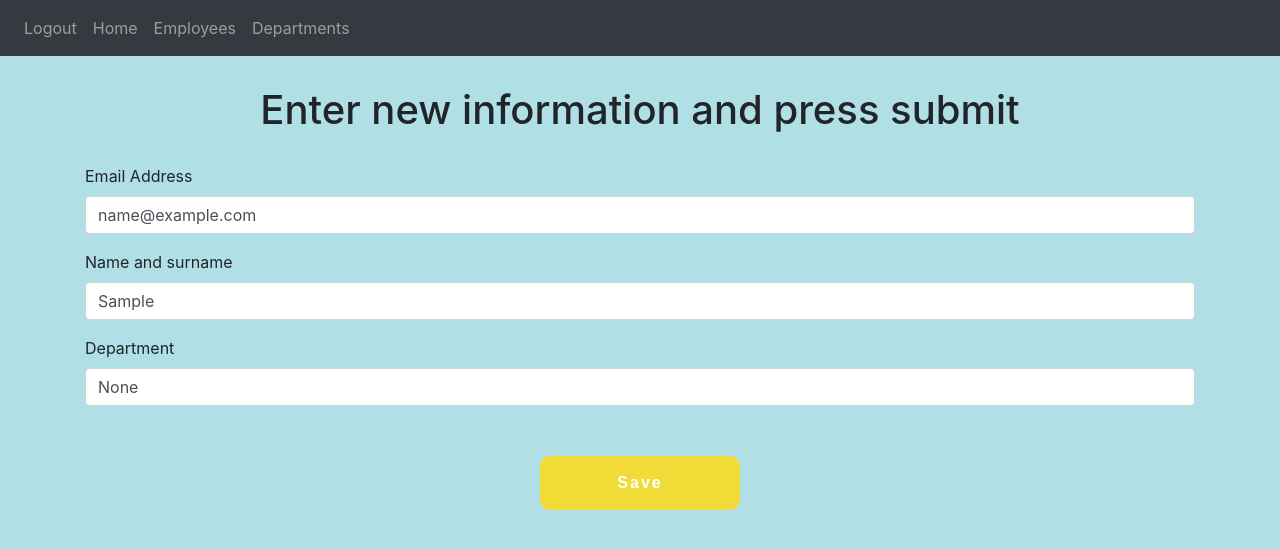
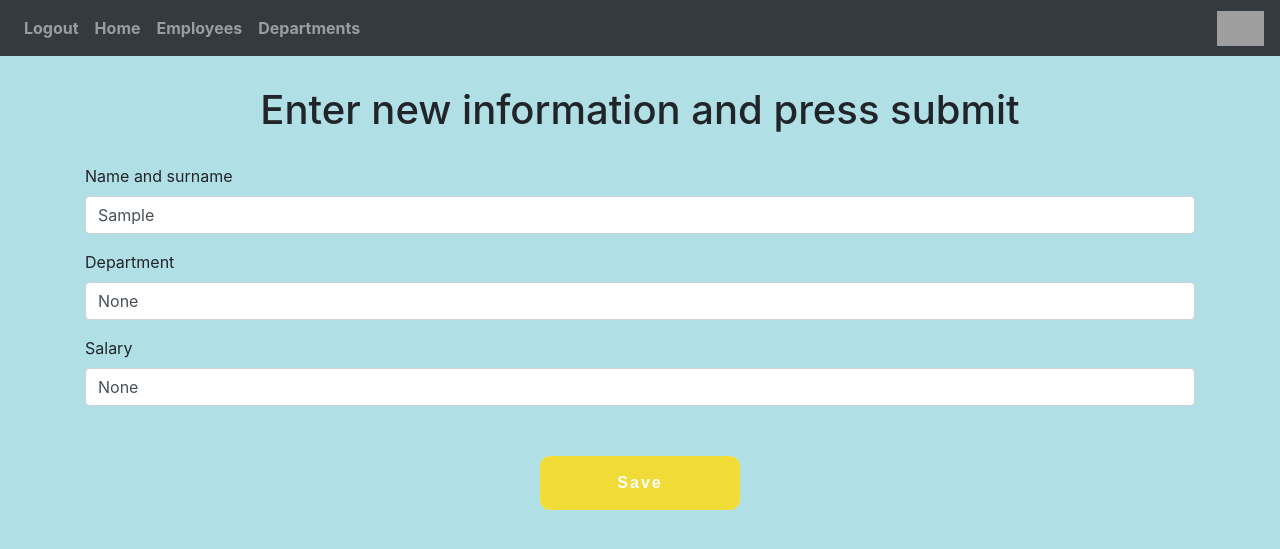
Before and after one commit to Vitaliy-Koziak/Flask_app, a Flask app: page /employees/1/edit in a window 1280 px wide. Shown: the top 549 px of the page. Run offline with Flask 2, Linux system fonts and the light colour scheme; the visitor is signed in with stand-in values (Sample User, id 1); data comes from the database, SQL or seed files in the repository; some libraries are stand-ins or nearby versions; grey boxes are pictures that could not be loaded.

Commit message:
small changes

```diff
--- a/website/models.py
+++ b/website/models.py
@@ -16,6 +16,8 @@
     department = db.Column(db.String(50))
     salary = db.Column(db.Integer)
 
+    def __repr__(self):
+        return f"\nid : {self.id}\nname : {self.first_name}\nemail : {self.email}\ndate : {self.date}department : {self.department}\n"
 
 
 class UserSchema(ma.Schema):
--- a/website/templates/base.html
+++ b/website/templates/base.html
@@ -52,18 +52,22 @@
       >
         <span class="navbar-toggler-icon"></span>
       </button>
-      <div class="collapse navbar-collapse" id="navbar">
-        <div class="navbar-nav">
+      <div style="position:relative;" class="collapse navbar-collapse" id="navbar">
+        <img height="35px"  style=" right: 0; position: absolute;" src="https://encrypted-tbn0.gstatic.com/images?q=tbn:ANd9GcR5MenWl9q8tlXhl_3DFKcL7qIUR0-sRjMOPWxNyysvcsqITo5LL21CjNMtgU34y2bzSNc&usqp=CAU">
+        <div  class="navbar-nav">
+
           {%if user.is_authenticated%}
-          <a class="nav-item nav-link" id="logout" href="/logout">Logout</a>
-          <a class="nav-item nav-link" id="home" href="/">Home</a>
-          <a class="nav-item nav-link" id="employees" href="/employees">Employees</a>
-          <a class="nav-item nav-link" id="departments" href="/departments">Departments</a>
+          <a class="nav-item nav-link" id="logout" href="/logout"><b>Logout</b></a>
+          <a class="nav-item nav-link" id="home" href="/"><b>Home</b></a>
+          <a class="nav-item nav-link" id="employees" href="/employees"><b>Employees</b></a>
+          <a class="nav-item nav-link" id="departments" href="/departments"><b>Departments</b></a>
+
 
 
           {%else%}
-          <a class="nav-item nav-link" id="login" href="/login">Login</a>
-          <a class="nav-item nav-link" id="signUp" href="/sign-up">Sign Up</a>
+          <a class="nav-item nav-link" id="login" href="/login"><b>Login</b></a>
+          <a class="nav-item nav-link" id="signUp" href="/sign-up"><b>Sign Up</b></a>
+
           {%endif%}
         </div>
       </div>
--- a/website/templates/departments.html
+++ b/website/templates/departments.html
@@ -8,9 +8,9 @@
 
     {%if departments | length >0%}
         {% for department in departments %}
-         <div class="alert-info" style="padding: 15px; margin-bottom: 30px;">
-             <h2 >{{department}}</h2>
-             <a href="/departments/{{department}}"  class="glow-button" >More info</a>
+         <div class="alert-info" style="position: relative; align-items: center; justify-content: space-between;  padding: 15px; display: flex; margin-bottom: 30px;">
+             <h2 style="display: block;">{{department}}</h2>
+             <a style="position: absolute; right: 15px; display: block;" href="/departments/{{department}}"  class="glow-button" >More info</a>
 
 
          </div>
--- a/website/templates/employee_edit.html
+++ b/website/templates/employee_edit.html
@@ -2,18 +2,7 @@
 content %}
 <form method="POST">
   <h1 style="margin: 30px 0;" align="center">Enter new  information and press submit</h1>
-  <div class="form-group">
-    <label for="email">Email Address</label>
-    <input
-            value="{{user.email}}"
-      type="email"
-      class="form-control"
-      id="email"
-      name="email"
-      placeholder="Enter email"
-    />
 
-  </div>
   <div class="form-group">
     <label for="firstName">Name and surname</label>
     <input
@@ -37,6 +26,18 @@
       placeholder="Production/Research and Development/Purchasing/Marketing/Human Resource Management/Accounting and Finance"
     />
   </div>
+  <div class="form-group">
+    <label for="salary">Salary</label>
+    <input
+            value="{{user.salary}}"
+      type="salary"
+      class="form-control"
+      id="salary"
+      name="salary"
+      placeholder="Enter new salary"
+    />
+
+  </div>
   <br />
   <button type="submit" class="glow-button">Save</button>
 </form>
--- a/website/templates/employee_more_info.html
+++ b/website/templates/employee_more_info.html
@@ -7,7 +7,7 @@
          <p><b>Email: {{employee.email}}</b></p>
          <p><b>Department: {{employee.department}}</b></p>
          <p><b>Date: {{employee.date}}</b></p>
-         <p><b>Salary: {{employee.salary}}</b></p>
+         <p><b>Salary: {{employee.salary}} $</b></p>
          <a href="/employees/{{ employee.id }}/delete" class="btn btn-danger">Delete</a>
          <a href="/employees/{{employee.id}}/edit" class="btn btn-success">Edit</a>
 
--- a/website/views.py
+++ b/website/views.py
@@ -1,4 +1,4 @@
-from flask import Blueprint, render_template, redirect, request, flash
+from flask import Blueprint, render_template, redirect, request, flash, send_file
 from flask_login import login_required,current_user
 from . import db
 
@@ -33,7 +33,14 @@
         return render_template("employees_by_date.html",user=current_user,employees=employees)
 
     else:
+        f = open('alll_info.txt', 'w')
+
+
         employees = User.query.order_by(User.email).all()
+
+        for employee in employees:
+            f.write(str(employee))
+        f.close()
         return render_template("employees.html",user=current_user,employees=employees)
 @views.route('/departments',methods = {'POST','GET'})
 @login_required
@@ -85,22 +92,19 @@
     employee = User.query.get(id)
 
     if request.method == 'POST':
-        if employee.email == request.form.get('email'):
-            employee.email = request.form.get('email')
-            employee.first_name = request.form.get('firstName')
-            employee.department = request.form.get('department')
+        employee.first_name = request.form.get('firstName')
+        employee.department = request.form.get('department')
+        employee.salary= request.form.get('salary')
 
-            try:
-                db.session.commit()
-                return redirect('/employees')
-            except:
-                return "Some error"
-        else:
-            user = User.query.filter_by(email=request.form.get('email')).first()
-            if user:
-                flash('Email already exist',category='error')
-                return render_template('employee_edit.html',user=employee)
-
-
+        try:
+            db.session.commit()
+            return redirect('/employees')
+        except:
+            return "Some error"
     else:
         return render_template('employee_edit.html',user=employee)
+@views.route('/download')
+@login_required
+def download_file():
+    p = 'alll_info.txt'
+    return send_file(p,as_attachment=True)
```
Also changed, not shown: website/templates/department_more_info.html (+8 -7 lines), website/templates/employees.html (+4 -4 lines), website/templates/home.html (+29 -1 lines).
